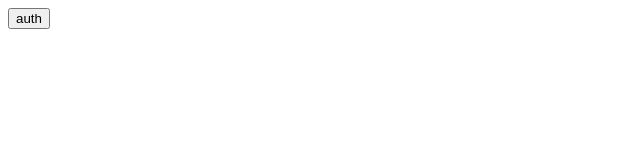
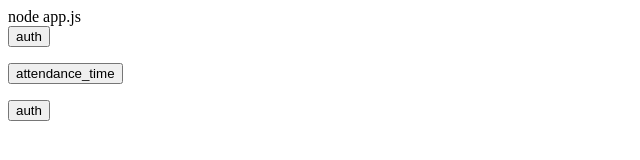
Before and after one commit to shon-vin/ut-server, a plain HTML site: page test.html in a window 1280 px wide. Shown: the whole page, without its empty margins (0-640 px from the left). Drawn offline with Linux system fonts and the light colour scheme.

Commit message:
test.html修正

```diff
--- a/test.html
+++ b/test.html
@@ -1,6 +1,13 @@
 <html>
 <body>
+  node app.js
   <form method=post action="http://localhost:3000/auth/access_token">
+  <input type=submit value=auth>
+  </form>
+  <form method=post action="http://localhost:3000/attendance_time">
+  <input type=submit value=attendance_time>
+  </form>
+  <form method=post action="http://localhost:3000/quitting_time">
   <input type=submit value=auth>
   </form>
 </body>
```
